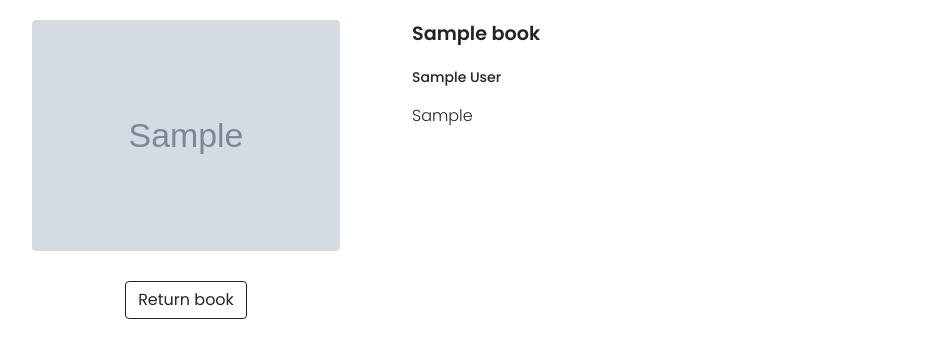
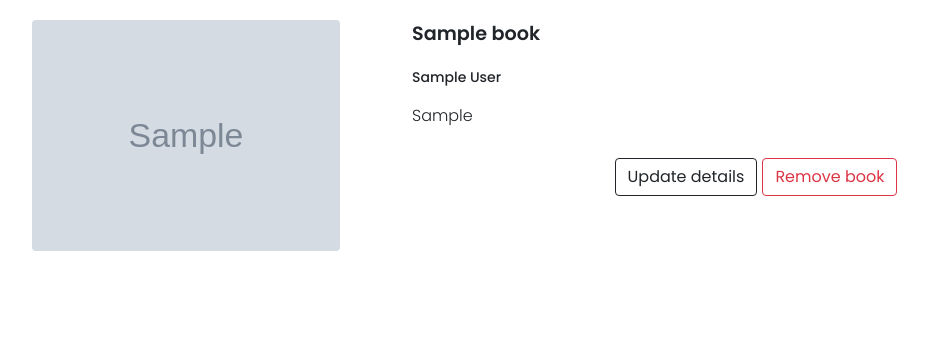
Before and after one commit to OyugoObonyo/Library-Management-System, a Flask app: template app/templates/books/show_book.html in a window 1280 px wide. Shown: the part 59-417 px from the top of the page, without its empty margins (74-1002 px from the left). Run offline with Flask 2, Linux system fonts and the light colour scheme; a user stored in the database is signed in; tables that the repository leaves empty hold one stand-in row (values such as "Sample post"); the template is opened without the code that fills it: values that come from a table or form of the project are taken from there, most other values are stand-ins (such as "Sample title", 1, 10 or a date in 2020); grey boxes marked "Sample" are stand-in pictures; some libraries are stand-ins or nearby versions.

Commit message:
update show_book html page

```diff
--- a/app/templates/books/show_book.html
+++ b/app/templates/books/show_book.html
@@ -8,15 +8,6 @@
                 <div class="container">
                     <div id="bookpic">
                         <img class="img-fluid rounded float-left" src="{{ url_for('static', filename = 'images/books/' + book.img_url ) }}"></a>
-                    </div>
-                    <div class="container">
-                        <div class="container" id="useraction">
-                            {% if book in current_user.borrowed_books %}
-                            <a href="{{ url_for('books.return_book', id=book.id) }}" class="btn btn-outline-dark" tabindex="-1" role="button" >Return book</a>
-                            {% else %}
-                            <a href="{{ url_for('books.borrow_book', id=book.id) }}" class="btn btn-outline-dark" tabindex="-1" role="button" >Borrow book</a>
-                            {% endif %}
-                        </div>
                     </div>
                 </div>
             </div>
@@ -30,6 +21,20 @@
                 <div class="container-fluid" id="booksynopsis">
                    <p>{{ book.synopsis }}</p>
                </div>
+               <div class="container">
+                <div class="container" id="useraction">
+                    {% if current_user.is_admin %}
+                      <a href="{{ url_for('admin.update_book', id=book.id) }}" class="btn btn-outline-dark" tabindex="-1" role="button" id="updatebutton">Update details</a><br>
+                      <a href="{{ url_for('admin.delete_book', id=book.id) }}" class="btn btn-outline-danger" tabindex="-1" role="button" >Remove book</a>
+                    {% elif not current_user.is_admin %}
+                      {% if book in current_user.borrowed_books %}
+                      <a href="{{ url_for('books.return_book', id=book.id) }}" class="btn btn-outline-dark" tabindex="-1" role="button" >Return book</a>
+                      {% else %}
+                      <a href="{{ url_for('books.borrow_book', id=book.id) }}" class="btn btn-outline-dark" tabindex="-1" role="button" >Borrow book</a>
+                      {% endif %}
+                    {% endif %}
+                </div>
+            </div>
             </div>
         </div>
     </div>
```
